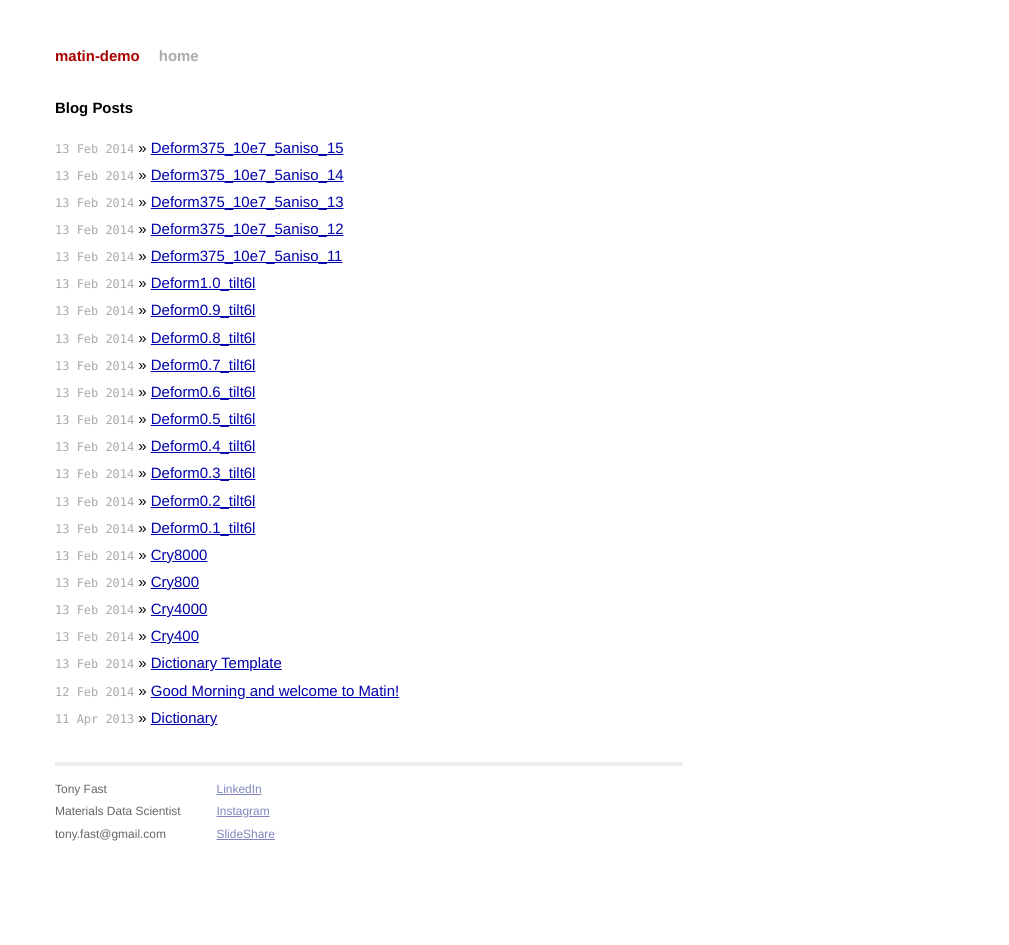
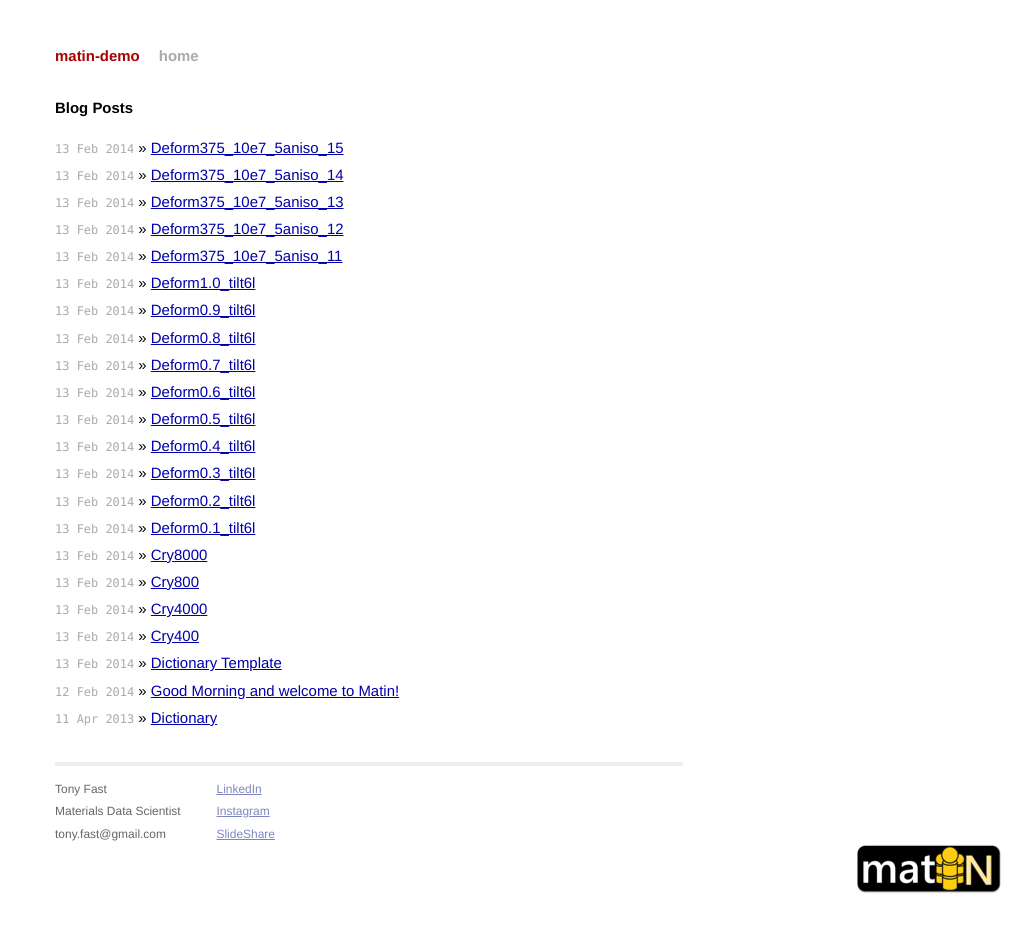
Before and after one commit to tonyfast/matin-polymer-demo, a Jekyll site: the page built from index.html, in a window 1280 px wide. Shown: the whole page, without its empty margins (271-1280 px from the left). Built offline with Jekyll 4.4.1, drawn with Linux system fonts in a browser that asks for light colours; Markdown is read by kramdown in place of the engine named in the settings.

```diff
--- a/css/main.css
+++ b/css/main.css
@@ -17,6 +17,11 @@
   font: 13.34px Helvetica, Arial, sans-serif;
   font-size: small;
   text-align: center;
+  background: url(/assets/logo.png);
+  background-size: auto;
+  background-repeat: no-repeat;
+  background-position: right bottom;
+  background-attachment:fixed
 }
 
 h1, h2, h3, h4, h5, h6 {
```
Also changed, not shown: assets/logo.png (added).
